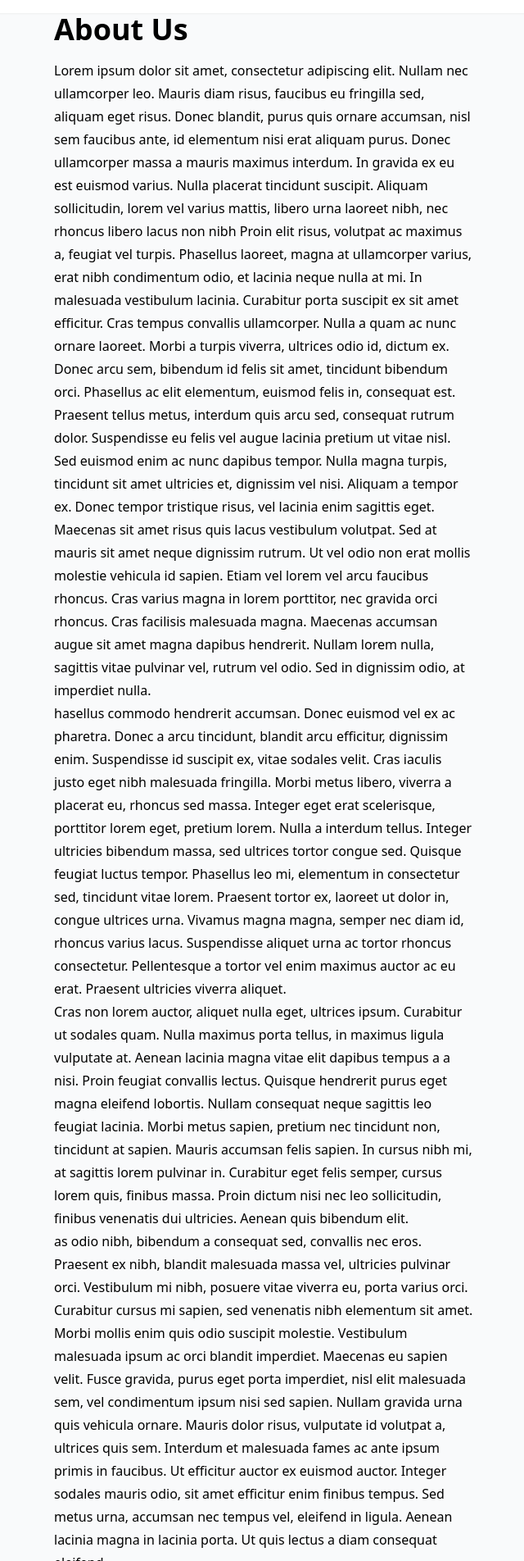
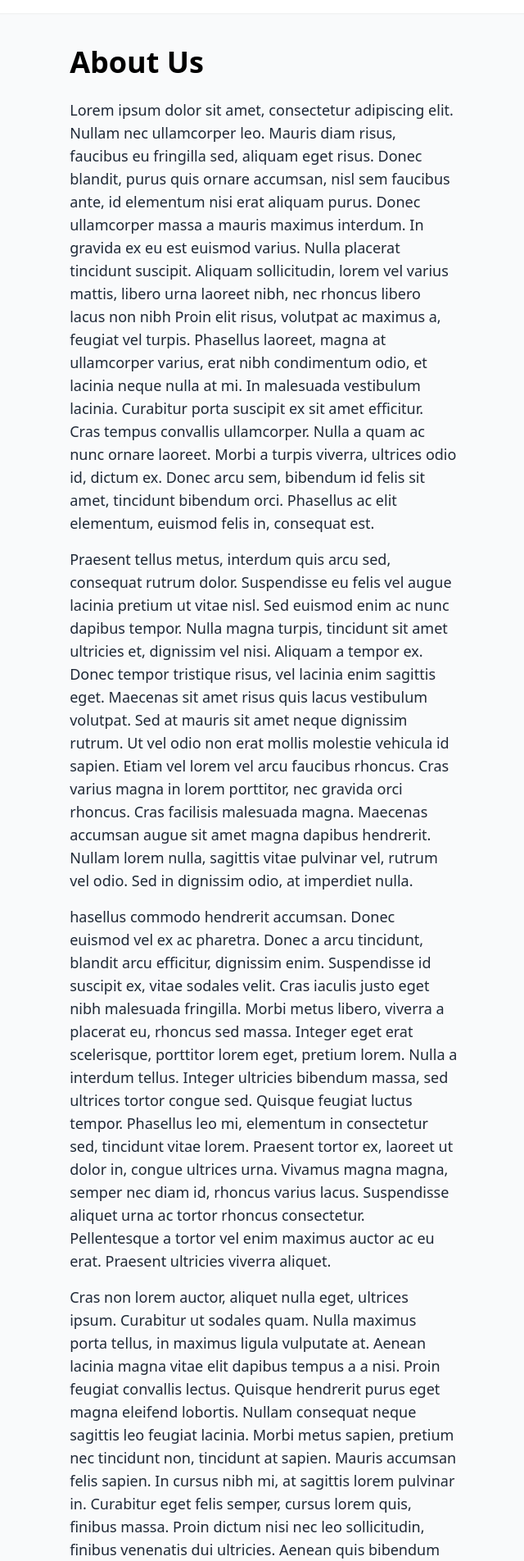
Before and after one commit to kevinvinther/IE, a React (Create React App) app in the folder client/: page /about in a window 1280 px wide. Shown: the part 56-1960 px from the top of the page at 82% size, without its empty margins (318-958 px from the left). Built offline with nearby package versions, Linux system fonts and the light colour scheme.

Commit message:
Make about page much prettier

```diff
--- a/client/src/About.js
+++ b/client/src/About.js
@@ -2,9 +2,9 @@ import React from "react"
 
 export default function About() {
     return (
-        <div className="max-w-[40%] min-w-[10%] m-auto leading-7">
+        <div className="max-w-[37%] min-w-[10%] m-auto leading-7 container mt-10">
             <h1 className="text-4xl font-bold mb-2 pb-2">About Us</h1>
-            <p>
+            <p className="text-lg text-gray-800 mt-4">
                 Lorem ipsum dolor sit amet, consectetur adipiscing elit. Nullam nec
                 ullamcorper leo. Mauris diam risus, faucibus eu fringilla sed, aliquam
                 eget risus. Donec blandit, purus quis ornare accumsan, nisl sem faucibus
@@ -21,7 +21,7 @@ export default function About() {
                 tincidunt bibendum orci. Phasellus ac elit elementum, euismod felis in,
                 consequat est.{" "}
             </p>
-            <p>
+            <p className="text-lg text-gray-800 mt-4">
                 {" "}
                 Praesent tellus metus, interdum quis arcu sed, consequat rutrum dolor.
                 Suspendisse eu felis vel augue lacinia pretium ut vitae nisl. Sed
@@ -36,7 +36,7 @@ export default function About() {
                 nulla, sagittis vitae pulvinar vel, rutrum vel odio. Sed in dignissim
                 odio, at imperdiet nulla.
             </p>
-            <p>
+            <p className="text-lg text-gray-800 mt-4">
                 hasellus commodo hendrerit accumsan. Donec euismod vel ex ac pharetra.
                 Donec a arcu tincidunt, blandit arcu efficitur, dignissim enim.
                 Suspendisse id suscipit ex, vitae sodales velit. Cras iaculis justo eget
@@ -50,7 +50,7 @@ export default function About() {
                 aliquet urna ac tortor rhoncus consectetur. Pellentesque a tortor vel
                 enim maximus auctor ac eu erat. Praesent ultricies viverra aliquet.{" "}
             </p>
-            <p>
+            <p className="text-lg text-gray-800 mt-4">
                 {" "}
                 Cras non lorem auctor, aliquet nulla eget, ultrices ipsum. Curabitur ut
                 sodales quam. Nulla maximus porta tellus, in maximus ligula vulputate
@@ -63,7 +63,7 @@ export default function About() {
                 dictum nisi nec leo sollicitudin, finibus venenatis dui ultricies.
                 Aenean quis bibendum elit.{" "}
             </p>
-            <p>
+            <p className="text-lg text-gray-800 mt-4">
                 as odio nibh, bibendum a consequat sed, convallis nec eros. Praesent ex
                 nibh, blandit malesuada massa vel, ultricies pulvinar orci. Vestibulum
                 mi nibh, posuere vitae viverra eu, porta varius orci. Curabitur cursus
```
